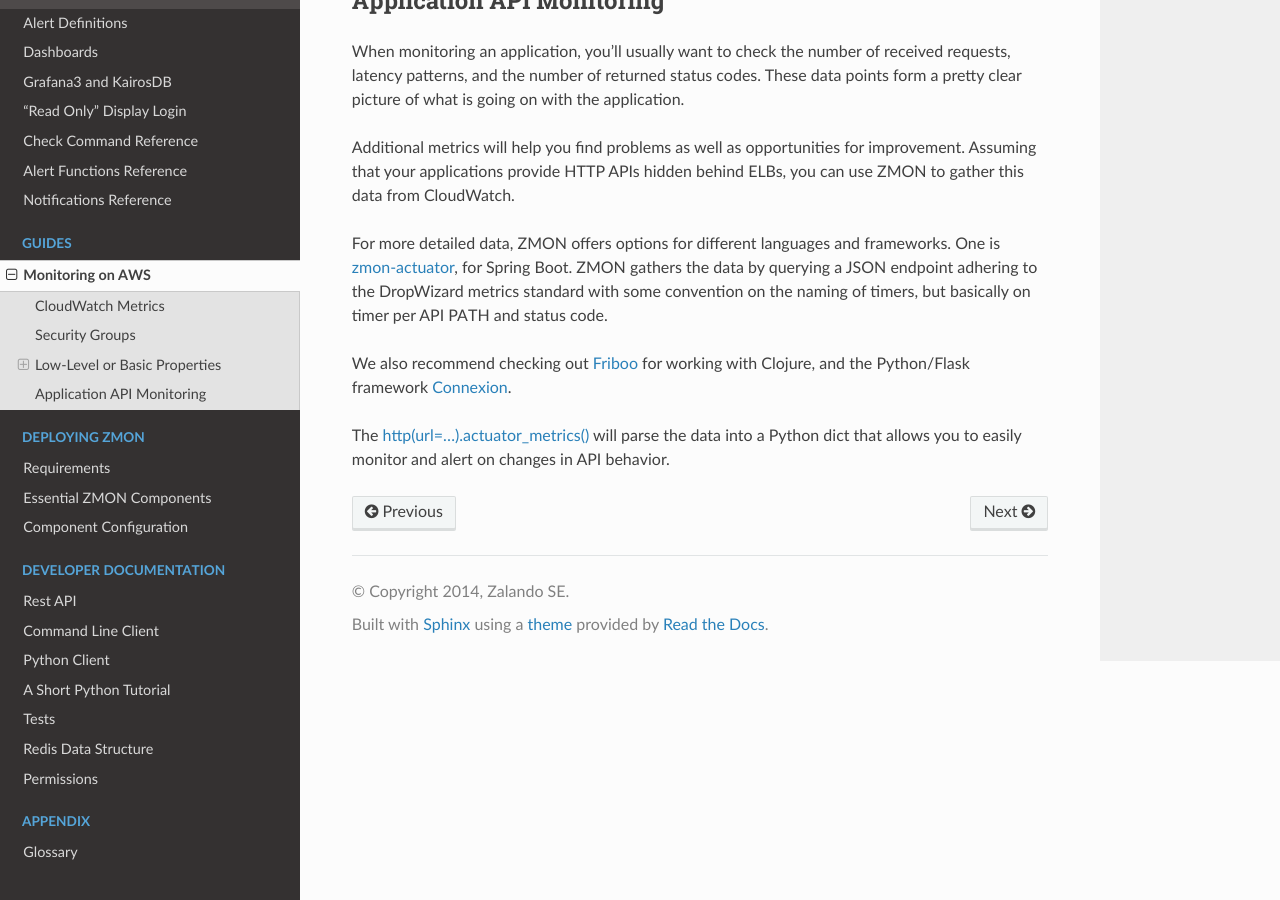
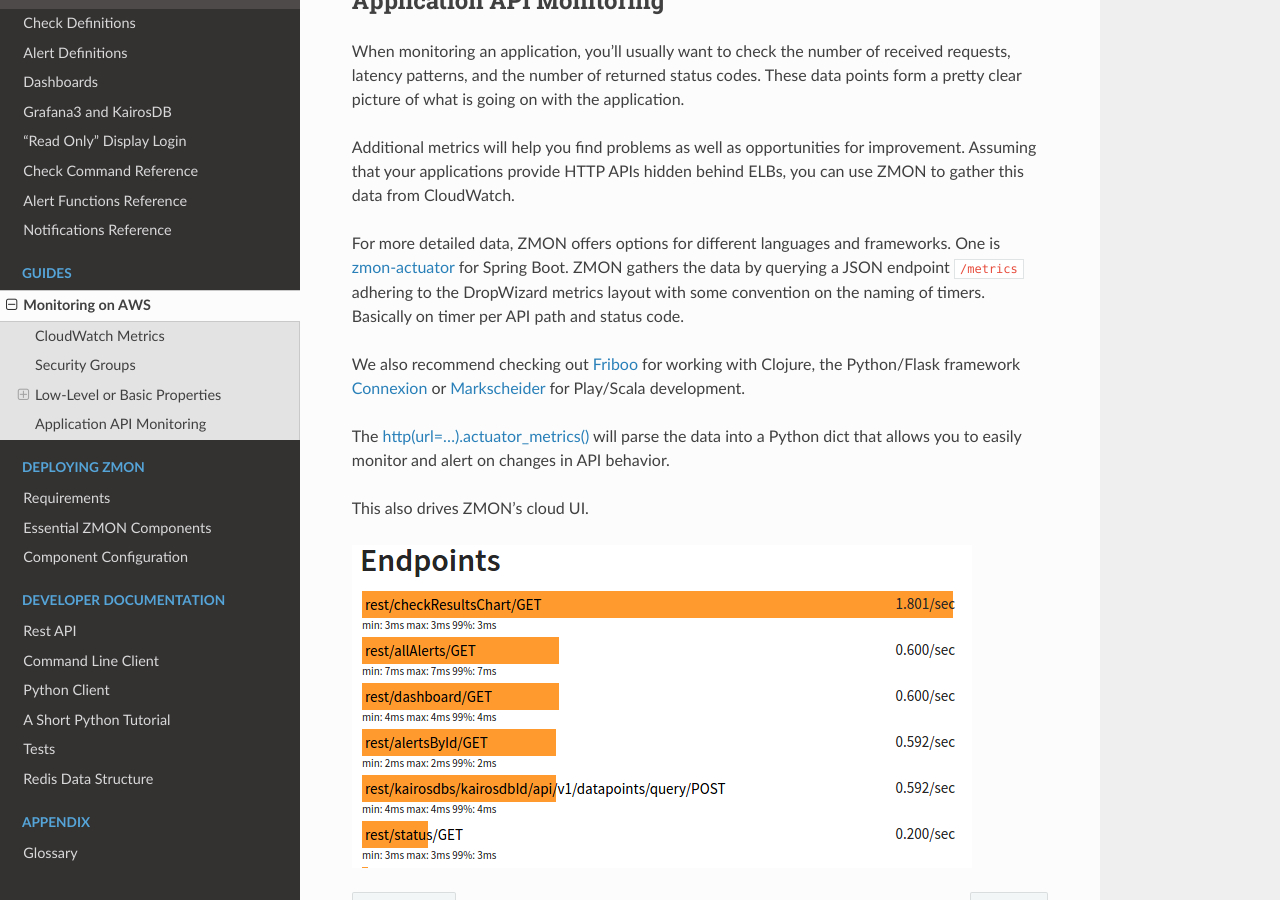
Before and after one commit to zalando-zmon/zmon-docs, a Sphinx documentation site: the page built from docs/user/monitoringonaws.rst, in a window 1280 px wide and 900 px high, scrolled down 4528 px. Built offline with Sphinx 7.4.7 and the Read the Docs theme 2.0.0, drawn with Linux system fonts in a browser that asks for light colours.

Commit message:
Some more images and tiny changes

```diff
--- a/docs/index.rst
+++ b/docs/index.rst
@@ -59,7 +59,6 @@
    developer/python-tutorial
    developer/tests
    developer/redis
-   developer/permissions
 
 
 .. toctree::
--- a/docs/intro.rst
+++ b/docs/intro.rst
@@ -17,6 +17,8 @@
 ZMON also enables painless integration with CMDBs and deployment tools.
 It also supports service discovery via custom adapters or its built-in entity service's REST API.
 For an example, see zmon-aws-agent_ to learn how we connect AWS service discovery with our monitoring in the cloud.
+
+Feel free to contact us via `slack.zmon.io`_.
 
 ZMON Components
 ===============
@@ -177,3 +179,4 @@
 .. _zmon-notification-service: https://github.com/zalando-zmon/zmon-notification-service
 .. _zmon-metric-cache: https://github.com/zalando-zmon/zmon-metric-cache
 .. _Hack Week: https://tech.zalando.de/blog/?tags=Hack%20Week
+.. _slack.zmon.io: https://slack.zmon.io
--- a/docs/user/monitoringonaws.rst
+++ b/docs/user/monitoringonaws.rst
@@ -204,15 +204,24 @@
 Application API Monitoring
 --------------------------
 
-When monitoring an application, you'll usually want to check the number of received requests, latency patterns, and the number of returned status codes. These data points form a pretty clear picture of what is going on with the application.
+When monitoring an application, you'll usually want to check the number of received requests, latency patterns, and the number of returned status codes.
+These data points form a pretty clear picture of what is going on with the application.
 
-Additional metrics will help you find problems as well as opportunities for improvement. Assuming that your applications provide HTTP APIs hidden behind ELBs, you can use ZMON to gather this data from CloudWatch.
+Additional metrics will help you find problems as well as opportunities for improvement.
+Assuming that your applications provide HTTP APIs hidden behind ELBs, you can use ZMON to gather this data from CloudWatch.
 
-For more detailed data, ZMON offers options for different languages and frameworks. One is zmon-actuator_, for Spring Boot. ZMON gathers the data by querying a JSON endpoint adhering to the DropWizard metrics standard with some convention on the naming of timers, but basically on timer per API PATH and status code.
+For more detailed data, ZMON offers options for different languages and frameworks.
+One is zmon-actuator_ for Spring Boot.
+ZMON gathers the data by querying a JSON endpoint ``/metrics`` adhering to the DropWizard metrics layout with some convention on the naming of timers.
+Basically on timer per API path and status code.
 
-We also recommend checking out Friboo_ for working with Clojure, and the Python/Flask framework Connexion_.
+We also recommend checking out Friboo_ for working with Clojure, the Python/Flask framework Connexion_ or Markscheider_ for Play/Scala development.
 
 The :ref:`http(url=...).actuator_metrics() <http-actuator>` will parse the data into a Python dict that allows you to easily monitor and alert on changes in API behavior.
+
+This also drives ZMON's cloud UI.
+
+.. image:: /images/cloud1.png
 
 .. _appliance: https://github.com/zalando-zmon/zmon-appliance
 .. _CloudWatch ELB metrics: http://docs.aws.amazon.com/AmazonCloudWatch/latest/monitoring/elb-metricscollected.html
@@ -225,3 +234,4 @@
 .. _ZMON worker: https://github.com/zalando-zmon/zmon-worker
 .. _zmon-actuator: https://github.com/zalando-zmon/zmon-actuator
 .. _zmon-aws-agent: https://github.com/zalando-zmon/zmon-aws-agent
+.. _markscheider: https://github.com/zalando-incubator/markscheider
```
Also changed, not shown: docs/developer/permissions.rst (deleted, +0 -50 lines), docs/installation/requirements.rst (+9 -2 lines), docs/user/alert-definitions.rst (+0 -11 lines), docs/user/check-definitions.rst (+7 -1 lines), docs/images/cloud1.png (added).
